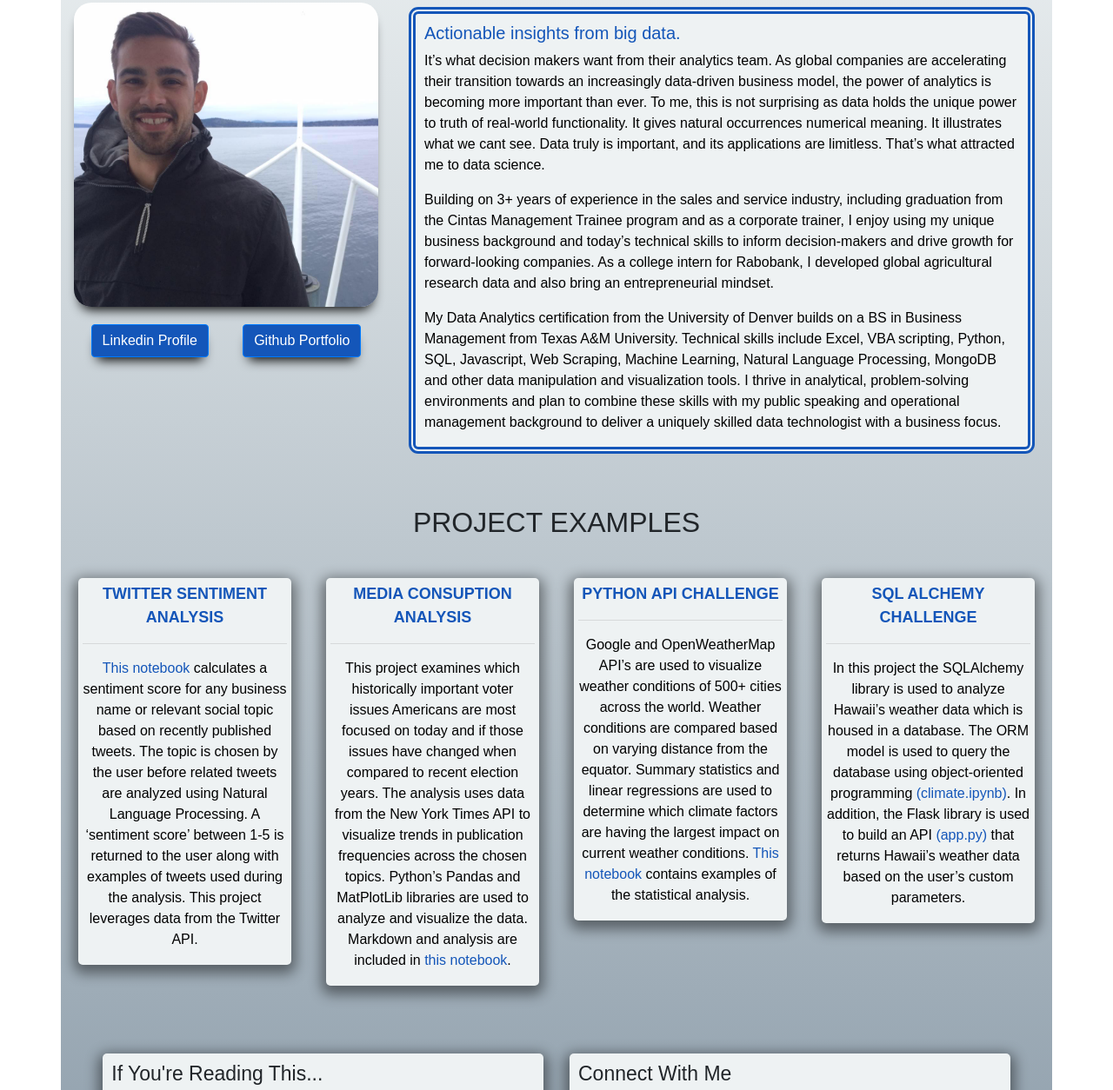
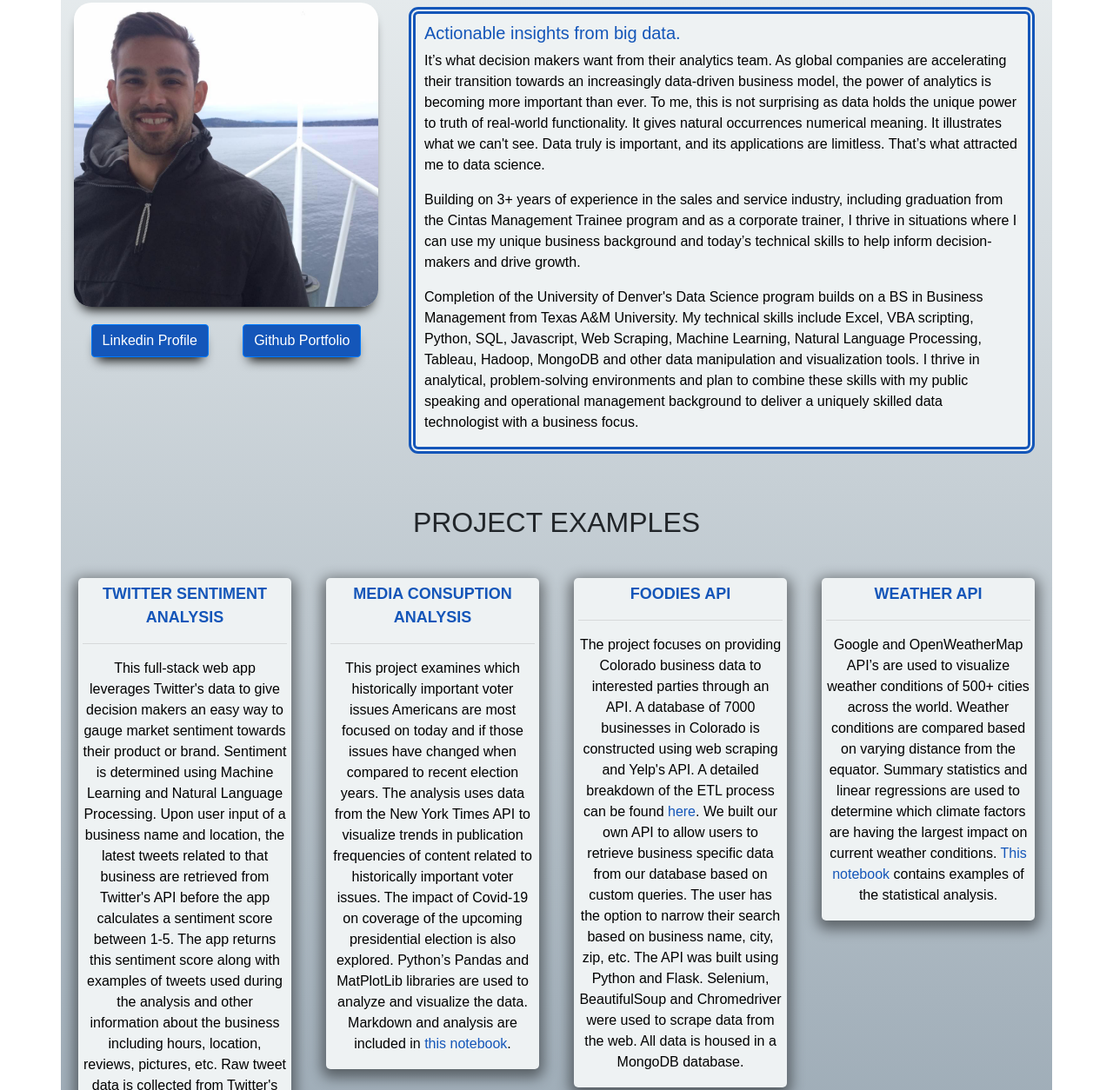
Before and after one commit to loganbonsignore/loganbonsignore.github.io, a plain HTML site: page index.html in a window 1280 px wide. Shown: the part 168-1422 px from the top of the page at 87% size. Drawn offline with nearby package versions, Linux system fonts and the light colour scheme.

Commit message:
update bio

```diff
--- a/index.html
+++ b/index.html
@@ -32,9 +32,9 @@
             <div class="col-sm-12 col-md-8">
                 <div id="bio-text">
                     <h4 id="bio-header-line">Actionable insights from big data.</h4>
-                    <p>It’s what decision makers want from their analytics team. As global companies are accelerating their transition towards an increasingly data-driven business model, the power of analytics is becoming more important than ever. To me, this is not surprising as data holds the unique power to truth of real-world functionality. It gives natural occurrences numerical meaning. It illustrates what we cant see. Data truly is important, and its applications are limitless. That’s what attracted me to data science.</p>
-                    <p>Building on 3+ years of experience in the sales and service industry, including graduation from the Cintas Management Trainee program and as a corporate trainer, I enjoy using my unique business background and today’s technical skills to inform decision-makers and drive growth for forward-looking companies. As a college intern for Rabobank, I developed global agricultural research data and also bring an entrepreneurial mindset.</p>
-                    <p>My Data Analytics certification from the University of Denver builds on a BS in Business Management from Texas A&M University. Technical skills include Excel, VBA scripting, Python, SQL, Javascript, Web Scraping, Machine Learning, Natural Language Processing, MongoDB and other data manipulation and visualization tools. I thrive in analytical, problem-solving environments and plan to combine these skills with my public speaking and operational management background to deliver a uniquely skilled data technologist with a business focus.</p>
+                    <p>It’s what decision makers want from their analytics team. As global companies are accelerating their transition towards an increasingly data-driven business model, the power of analytics is becoming more important than ever. To me, this is not surprising as data holds the unique power to truth of real-world functionality. It gives natural occurrences numerical meaning. It illustrates what we can't see. Data truly is important, and its applications are limitless. That’s what attracted me to data science.</p>
+                    <p>Building on 3+ years of experience in the sales and service industry, including graduation from the Cintas Management Trainee program and as a corporate trainer, I thrive in situations where I can use my unique business background and today’s technical skills to help inform decision-makers and drive growth.</p>
+                    <p>Completion of the University of Denver's Data Science program builds on a BS in Business Management from Texas A&M University. My technical skills include Excel, VBA scripting, Python, SQL, Javascript, Web Scraping, Machine Learning, Natural Language Processing, Tableau, Hadoop, MongoDB and other data manipulation and visualization tools. I thrive in analytical, problem-solving environments and plan to combine these skills with my public speaking and operational management background to deliver a uniquely skilled data technologist with a business focus.</p>
                 </div>
             </div>
         </div>
@@ -44,28 +44,28 @@
                 <div class="projects project_1">
                     <a class="project-title" href="https://github.com/loganbonsignore/twitter-sentiment-analysis" target="_blank"><strong>Twitter Sentiment Analysis</strong></a>
                     <hr />
-                    <p><a id="email" href="https://github.com/loganbonsignore/twitter-sentiment-analysis/blob/master/sentimate_analysis.ipynb">This notebook</a> calculates a sentiment score for any business name or relevant social topic based on recently published tweets. The topic is chosen by the user before related tweets are analyzed using Natural Language Processing. A ‘sentiment score’ between 1-5 is returned to the user along with examples of tweets used during the analysis. This project leverages data from the Twitter API.</p>
+                    <p>This full-stack web app leverages Twitter's data to give decision makers an easy way to gauge market sentiment towards their product or brand. Sentiment is determined using Machine Learning and Natural Language Processing. Upon user input of a business name and location, the latest tweets related to that business are retrieved from Twitter's API before the app calculates a sentiment score between 1-5. The app returns this sentiment score along with examples of tweets used during the analysis and other information about the business including hours, location, reviews, pictures, etc. Raw tweet data is collected from Twitter's API at the time of user interaction.</p>
                 </div>
             </div>
             <div class="col-md-3 col-sm-6">
                 <div class="projects project_2">
                     <a class="project-title"  href="https://github.com/loganbonsignore/media_consumption_analysis" target="_blank"><strong>Media Consuption Analysis</strong></a>
                     <hr />
-                    <p>This project examines which historically important voter issues Americans are most focused on today and if those issues have changed when compared to recent election years. The analysis uses data from the New York Times API to visualize trends in publication frequencies across the chosen topics. Python’s Pandas and MatPlotLib libraries are used to analyze and visualize the data. Markdown and analysis are included in <a id="email" href="https://github.com/loganbonsignore/media_consumption_analysis/blob/master/important_voter_issues_analysis.ipynb" target="_blank">this notebook</a>.</p>
+                    <p>This project examines which historically important voter issues Americans are most focused on today and if those issues have changed when compared to recent election years. The analysis uses data from the New York Times API to visualize trends in publication frequencies of content related to historically important voter issues. The impact of Covid-19 on coverage of the upcoming presidential election is also explored. Python’s Pandas and MatPlotLib libraries are used to analyze and visualize the data. Markdown and analysis are included in <a id="email" href="https://github.com/loganbonsignore/media_consumption_analysis/blob/master/important_voter_issues_analysis.ipynb" target="_blank">this notebook</a>.</p>
+                </div>
+            </div>
+            <div class="col-md-3 col-sm-6">
+                <div class="projects project_4">
+                    <a class="project-title"  href="https://github.com/RoarkJ/foodies_api" target="_blank"><strong>Foodies API</strong></a>
+                    <hr />
+                    <p>The project focuses on providing Colorado business data to interested parties through an API. A database of 7000 businesses in Colorado is constructed using web scraping and Yelp's API. A detailed breakdown of the ETL process can be found <a id="email" href="https://github.com/RoarkJ/foodies_api" target="_blank">here</a>. We built our own API to allow users to retrieve business specific data from our database based on custom queries. The user has the option to narrow their search based on business name, city, zip, etc. The API was built using Python and Flask. Selenium, BeautifulSoup and Chromedriver were used to scrape data from the web. All data is housed in a MongoDB database.</p>
                 </div>
             </div>
             <div class="col-md-3 col-sm-6">
                 <div class="projects project_3">
-                    <a class="project-title"  href="https://github.com/loganbonsignore/API-Challenge" target="_blank"><strong>Python API Challenge</strong></a>
+                    <a class="project-title"  href="https://github.com/loganbonsignore/API-Challenge" target="_blank"><strong>Weather API</strong></a>
                     <hr />
                     <p>Google and OpenWeatherMap API’s are used to visualize weather conditions of 500+ cities across the world. Weather conditions are compared based on varying distance from the equator. Summary statistics and linear regressions are used to determine which climate factors are having the largest impact on current weather conditions. <a id="email" href="https://github.com/loganbonsignore/API-Challenge/blob/master/WeatherPy/WeatherPy.ipynb" target="_blank">This notebook</a> contains examples of the statistical analysis.</p>
-                </div>
-            </div>
-            <div class="col-md-3 col-sm-6">
-                <div class="projects project_4">
-                    <a class="project-title"  href="https://github.com/loganbonsignore/sqlalchemy-challenge" target="_blank"><strong>SQL Alchemy Challenge</strong></a>
-                    <hr />
-                    <p>In this project the SQLAlchemy library is used to analyze Hawaii’s weather data which is housed in a database. The ORM model is used to query the database using object-oriented programming <a id="email" href="https://github.com/loganbonsignore/sqlalchemy-challenge/blob/master/climate_starter.ipynb" target="_blank">(climate.ipynb)</a>. In addition, the Flask library is used to build an API <a id="email" href="https://github.com/loganbonsignore/sqlalchemy-challenge/blob/master/app.py" target="_blank">(app.py)</a> that returns Hawaii’s weather data based on the user’s custom parameters.</p>
                 </div>
             </div>
         </div>
```
